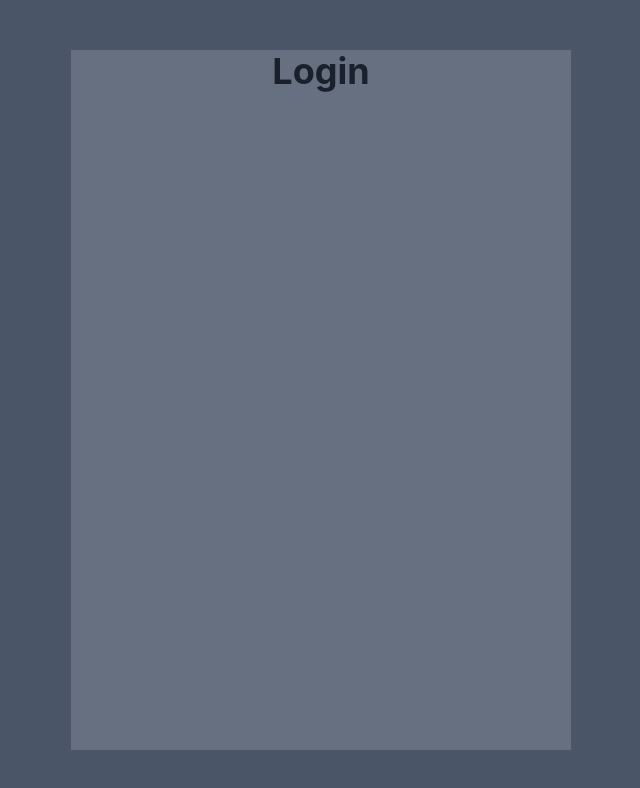
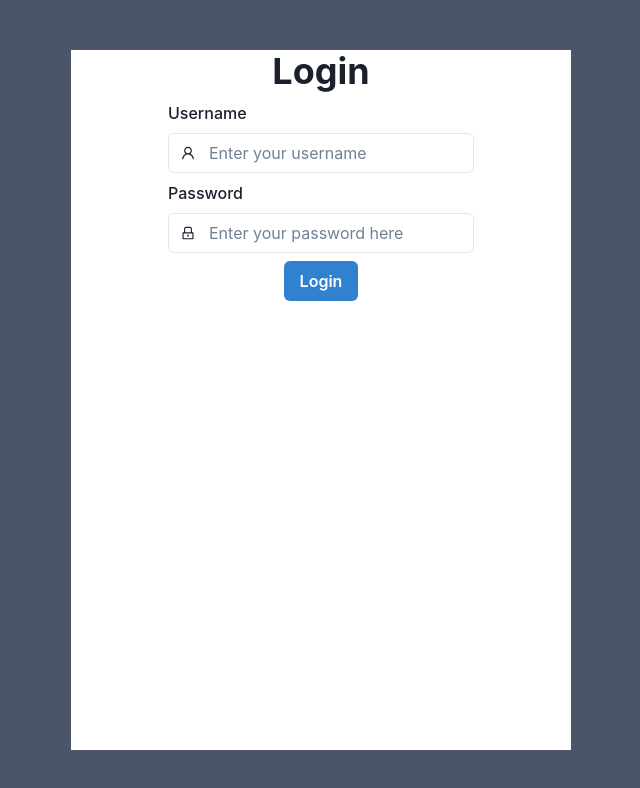
Before and after one commit to mathiaswakgari/Texting-WebApp, a React (Vite) app: page / in a window 1280 px wide. Shown: the top 788 px of the page, without its empty margins (319-959 px from the left). Built offline with nearby package versions, Linux system fonts and the light colour scheme.

Commit message:
Build LoginForm.

```diff
--- a/package.json
+++ b/package.json
@@ -15,7 +15,9 @@
     "@emotion/styled": "^11.11.0",
     "framer-motion": "^10.16.0",
     "react": "^18.2.0",
-    "react-dom": "^18.2.0"
+    "react-dom": "^18.2.0",
+    "react-icons": "^4.10.1",
+    "zod": "^3.22.2"
   },
   "devDependencies": {
     "@types/react": "^18.2.15",
--- a/src/components/Login.tsx
+++ b/src/components/Login.tsx
@@ -1,4 +1,5 @@
 import { Box, Heading, VStack } from "@chakra-ui/react";
+import LoginForm from "./LoginForm";
 
 const Login = () => {
   return (
@@ -10,9 +11,10 @@ const Login = () => {
         width={"100%"}
         height={"100%"}
       >
-        <Box height={"700px"} width={"500px"} bg={"whiteAlpha.300"}>
+        <Box height={"700px"} width={"500px"} bg={"white"}>
           <VStack>
             <Heading>Login</Heading>
+            <LoginForm />
           </VStack>
         </Box>
       </VStack>
--- /dev/null
+++ b/src/components/LoginForm.tsx
@@ -0,0 +1,48 @@
+import {
+  Box,
+  Button,
+  FormControl,
+  FormLabel,
+  Input,
+  InputGroup,
+  InputLeftElement,
+  VStack,
+} from "@chakra-ui/react";
+import { z } from "zod";
+import { AiOutlineUser, AiOutlineLock } from "react-icons/ai";
+
+// const schema = z.object({
+//     username:z.string().min(3, {message: "Username must be atleast 3 characters long"}).max(15, {message})
+// })
+
+const LoginForm = () => {
+  return (
+    <form>
+      <VStack>
+        <Box>
+          <FormLabel>Username</FormLabel>
+          <InputGroup>
+            <InputLeftElement>
+              <AiOutlineUser />
+            </InputLeftElement>
+            <Input type="text" placeholder="Enter your username" />
+          </InputGroup>
+        </Box>
+        <Box>
+          <FormLabel>Password</FormLabel>
+          <InputGroup>
+            <InputLeftElement>
+              <AiOutlineLock />
+            </InputLeftElement>
+            <Input type="password" placeholder="Enter your password here" />
+          </InputGroup>
+        </Box>
+        <Box>
+          <Button colorScheme="blue">Login</Button>
+        </Box>
+      </VStack>
+    </form>
+  );
+};
+
+export default LoginForm;
```
Also changed, not shown: 1 other file (tests, documents, lock files or other folders).
